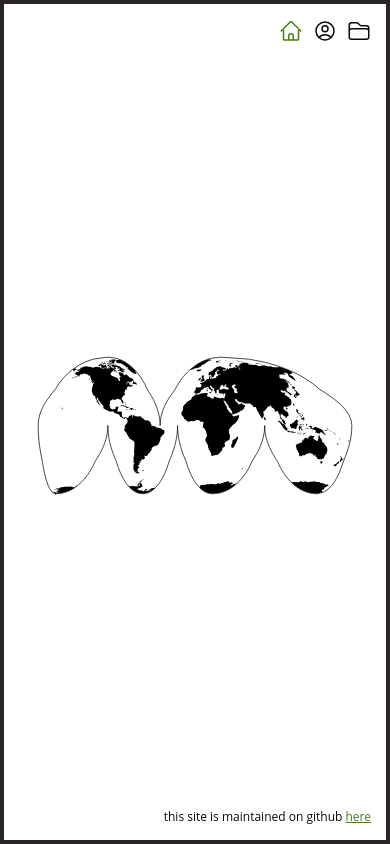
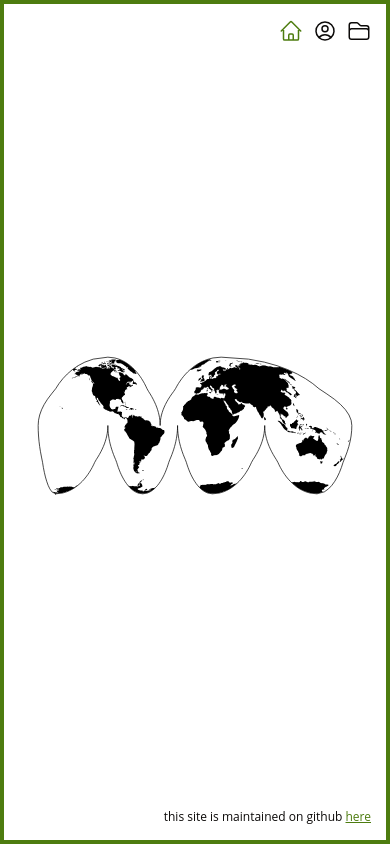
Before and after one commit to bairdlangenbrunner/bairdlangenbrunner, a React (Vite) app: page / in a window 390 px wide. Built offline with nearby package versions, Linux system fonts and the light colour scheme.

Commit message:
made outline green and hopefully fixed mobile vertical overflow

```diff
--- a/src/index.css
+++ b/src/index.css
@@ -7,6 +7,10 @@
   margin: 0;
   padding: 0;
 }
+
+/* * {
+  outline: 1px solid var(--lime-700);
+} */
 
 html {
   font-family: Open Sans, sans-serif;
@@ -18,6 +22,12 @@ html {
 
 body {
   color: var(--warmGray-950);
+}
+
+html, body {
+  overflow-x: hidden;
+  width: 100%;
+  max-width: 100vw;
 }
 
 a {
@@ -55,9 +65,10 @@ h6 {
   display: flex;
   flex-direction: column;
   width: 100%;
+  max-width: 100vw;
   min-height: 100vh;
   margin: 0 auto;
-  border: 4px solid var(--warmGray-800);
+  border: 4px solid var(--lime-700);
 }
 
 @media (min-width: 640px) {
@@ -71,6 +82,7 @@ h6 {
 
 .between-header-footer-div {
   width: 100%;
+  max-width: 100vw;
   display: flex;
   flex: 1; /* fill space between header/footer */
   flex-direction: column;
```
